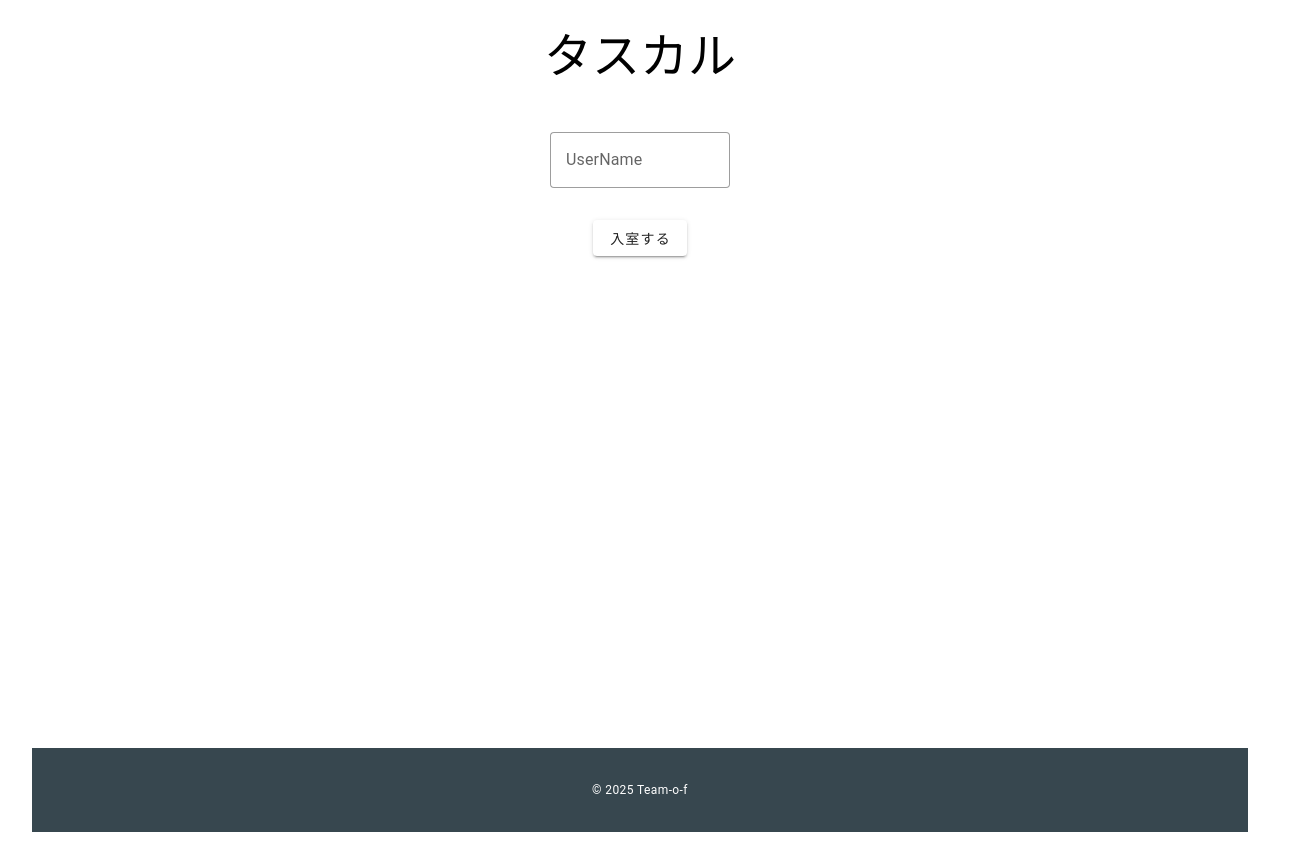
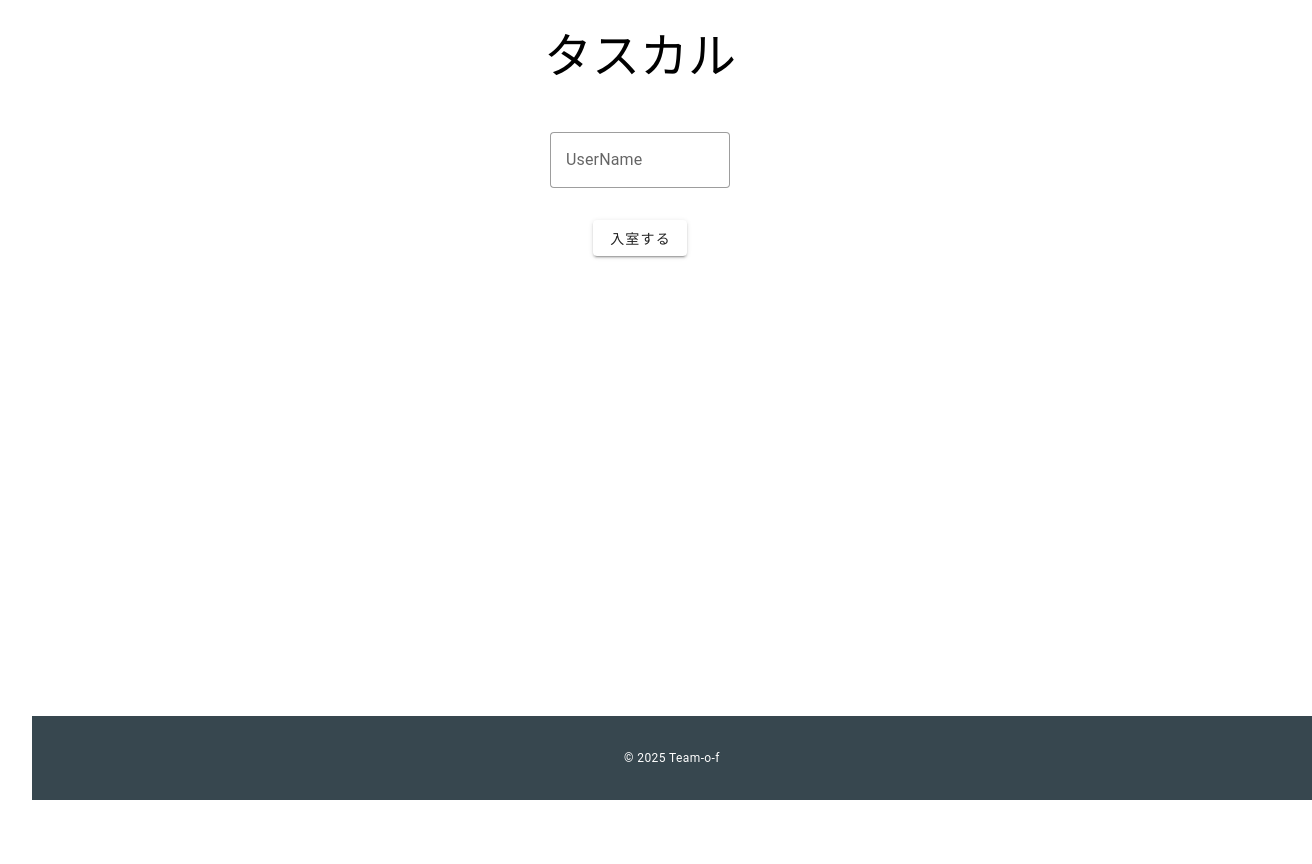
Before and after one commit to rkclhack/hackathon-o-F, a Vue app in the folder chatapp/: page / in a window 1280 px wide. Shown: the whole page, 1312 px wide, since content can reach past the window. After the commit the page ends 800 px from the top, so only its background shows below. Built offline with nearby package versions, Linux system fonts and the light colour scheme; no server answers.

Commit message:
ログイン画面のUIの改善

```diff
--- a/chatapp/src/components/Login.vue
+++ b/chatapp/src/components/Login.vue
@@ -37,7 +37,7 @@ const onEnter = () => {
 </script>
 
 <template>
-  <div style="text-align: center;min-height: 100vh; position: relative;">
+  <div style="text-align: center;max-height: 100vh;">
     <h1 class="text-h3 font-weight-medium">タスカル</h1>
     <v-form @submit.prevent="onEnter">
       <div class="mt-10">
```
